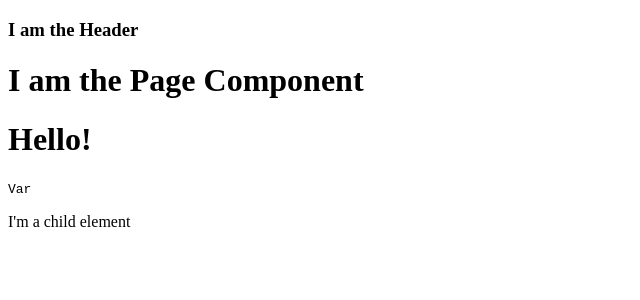
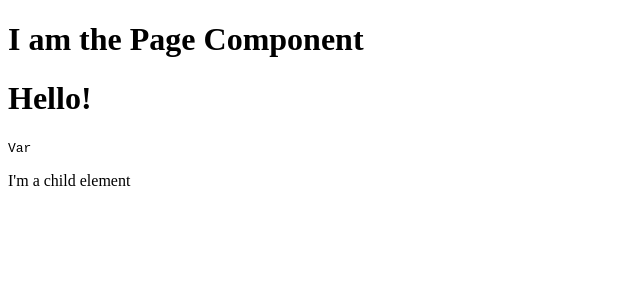
Before and after one commit to PJMantoss/tossFits, a Next.js app in the folder frontend/: page / in a window 1280 px wide. Shown: the top 300 px of the page, without its empty margins (0-640 px from the left). Built offline with nearby package versions, Linux system fonts and the light colour scheme.

Commit message:
update Header component

```diff
--- a/frontend/components/Header.js
+++ b/frontend/components/Header.js
@@ -2,7 +2,9 @@ import React from 'react';
 
 function Header() {
   return (
-    <h3>I am the Header</h3>
+    <header>
+        <div className='bar'></div>
+    </header>
   )
 }
 
```
